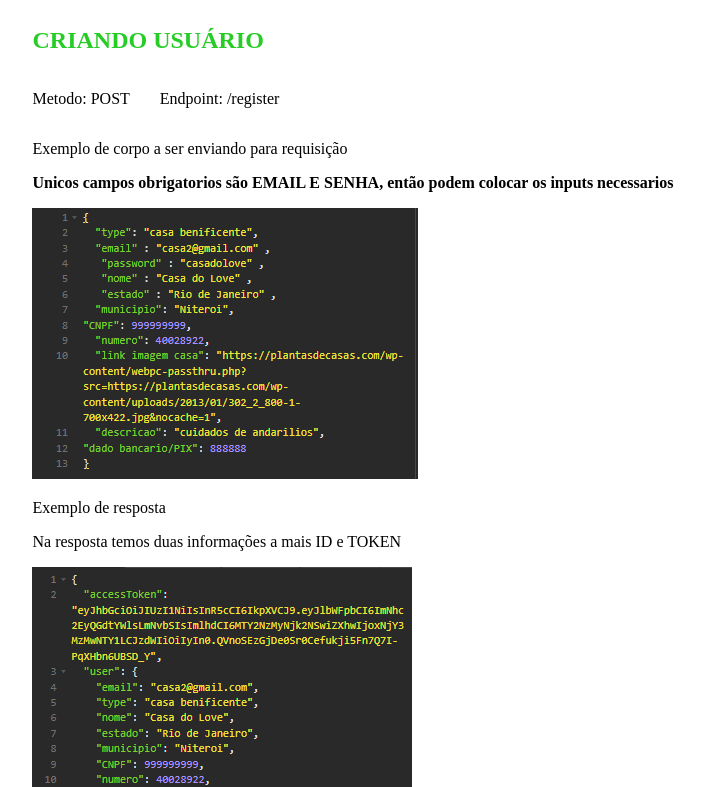
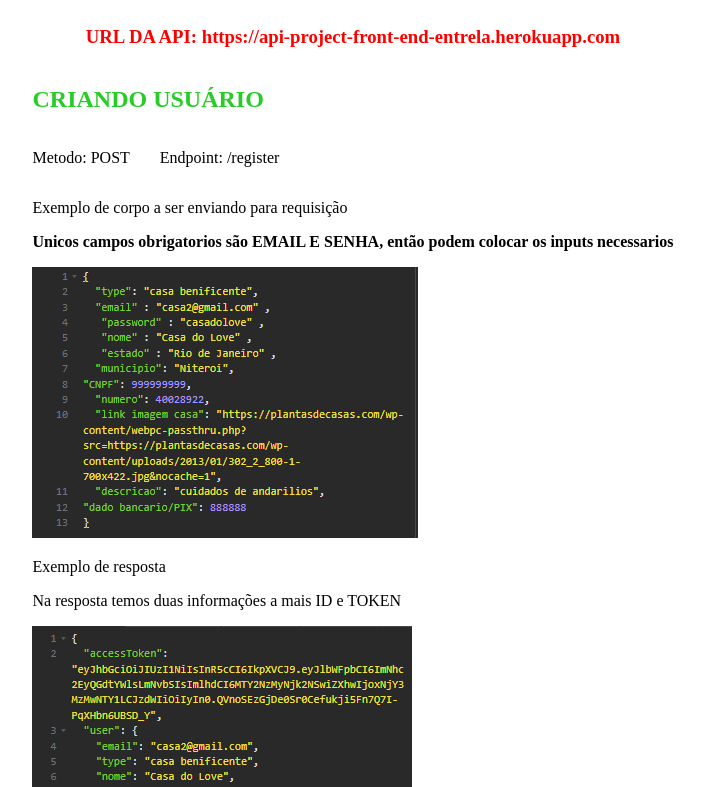
Before and after one commit to t13-raphael-grupo-6/Doc-API-Projet-Front-End, a plain HTML site: page index.html in a window 1280 px wide. Shown: the part 81-868 px from the top of the page, without its empty margins (287-991 px from the left). Drawn offline with Linux system fonts and the light colour scheme.

Commit message:
enviando URL heroku

```diff
--- a/index.css
+++ b/index.css
@@ -3,6 +3,9 @@ body {
   flex-direction: column;
   align-items: center;
   justify-content: center;
+}
+body > h3 {
+  color: red;
 }
 .metodo__end {
   display: flex;
--- a/index.html
+++ b/index.html
@@ -9,6 +9,11 @@
   </head>
   <body>
     <h1>Documentação API Projeto Front-End</h1>
+
+    <h3>
+      <strong>URL DA API: </strong
+      >https://api-project-front-end-entrela.herokuapp.com
+    </h3>
     <div class="container">
       <div>
         <h2>Criando Usuário</h2>
```
